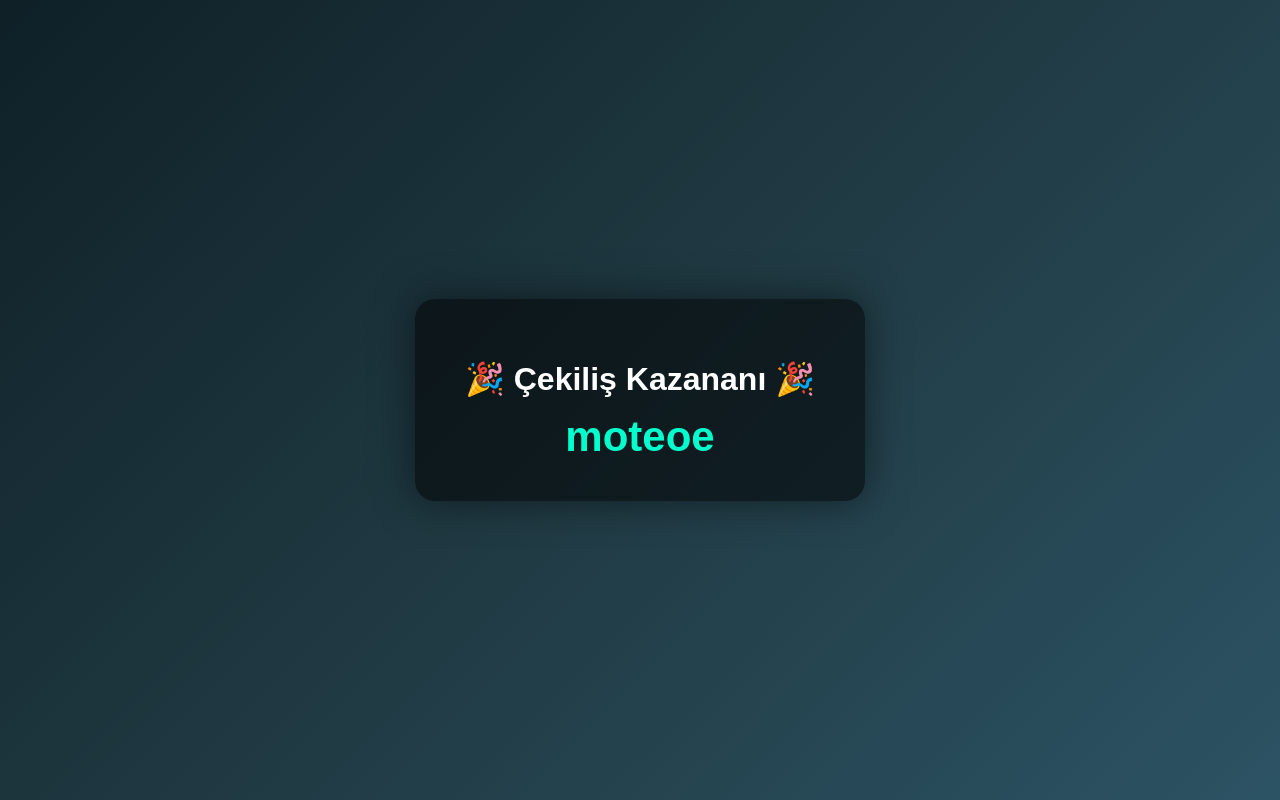
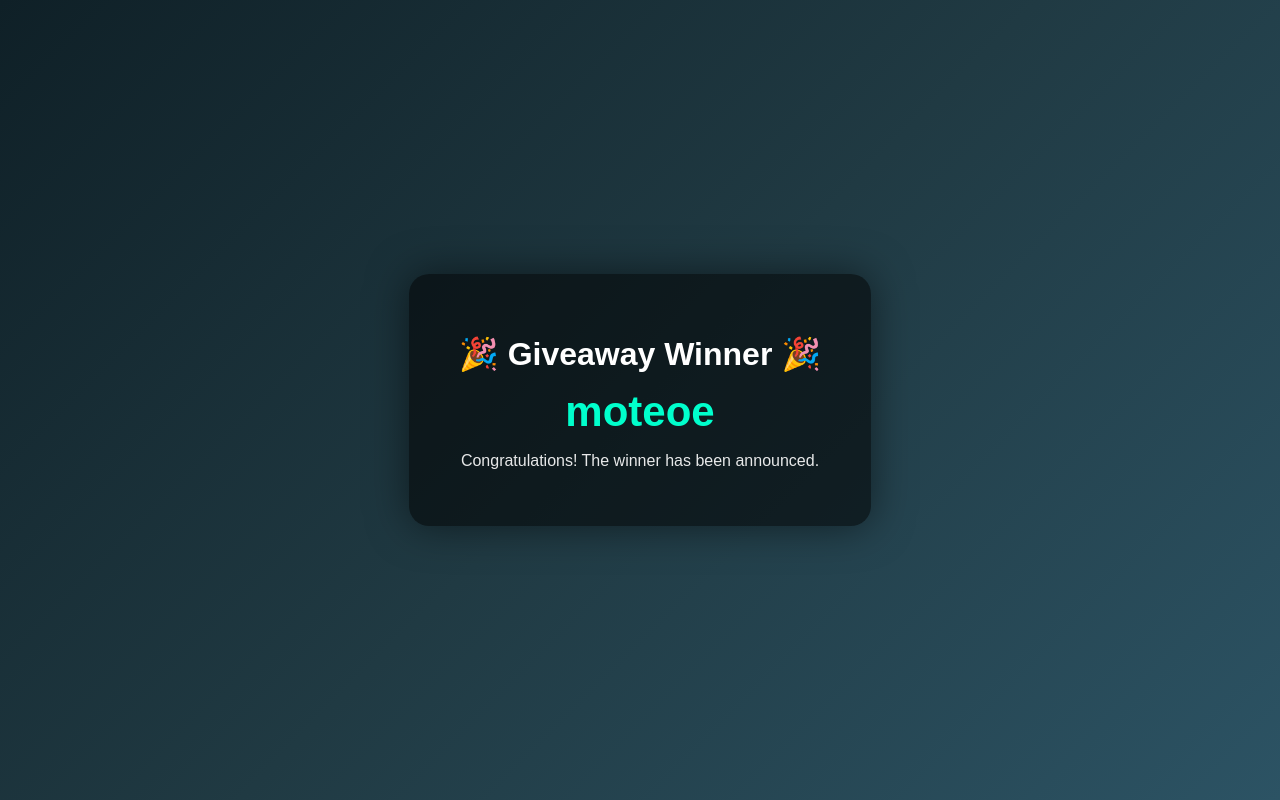
Before and after one commit to sv-98gamerYT/index.html, a plain HTML site: page index.html in a window 1280 px wide. Drawn offline with Linux system fonts and the light colour scheme.

Commit message:
Update index.html

```diff
--- a/index.html
+++ b/index.html
@@ -1,8 +1,8 @@
 <!DOCTYPE html>
-<html lang="tr">
+<html lang="en">
 <head>
   <meta charset="UTF-8">
-  <title>Çekiliş Sonucu</title>
+  <title>Giveaway Result</title>
   <meta name="viewport" content="width=device-width, initial-scale=1.0">
   <style>
     body {
@@ -31,12 +31,51 @@
       font-weight: bold;
       color: #00ffcc;
     }
+    p {
+      opacity: 0.9;
+    }
   </style>
 </head>
 <body>
+
   <div class="box">
-    <h1>🎉 Çekiliş Kazananı 🎉</h1>
+    <h1 id="title"></h1>
     <div class="winner">moteoe</div>
+    <p id="subtitle"></p>
   </div>
+
+  <script>
+    const lang = navigator.language.toLowerCase();
+
+    const texts = {
+      tr: {
+        title: "🎉 Çekiliş Kazananı 🎉",
+        subtitle: "Tebrikler! Kazanan açıklanmıştır."
+      },
+      en: {
+        title: "🎉 Giveaway Winner 🎉",
+        subtitle: "Congratulations! The winner has been announced."
+      },
+      de: {
+        title: "🎉 Gewinnspiel-Gewinner 🎉",
+        subtitle: "Glückwunsch! Der Gewinner wurde bekannt gegeben."
+      },
+      ru: {
+        title: "🎉 Победитель розыгрыша 🎉",
+        subtitle: "Поздравляем! Победитель объявлен."
+      }
+    };
+
+    let selected = texts.en; // default English
+
+    if (lang.startsWith("tr")) selected = texts.tr;
+    else if (lang.startsWith("de")) selected = texts.de;
+    else if (lang.startsWith("ru")) selected = texts.ru;
+    else if (lang.startsWith("en")) selected = texts.en;
+
+    document.getElementById("title").innerText = selected.title;
+    document.getElementById("subtitle").innerText = selected.subtitle;
+  </script>
+
 </body>
 </html>
```
